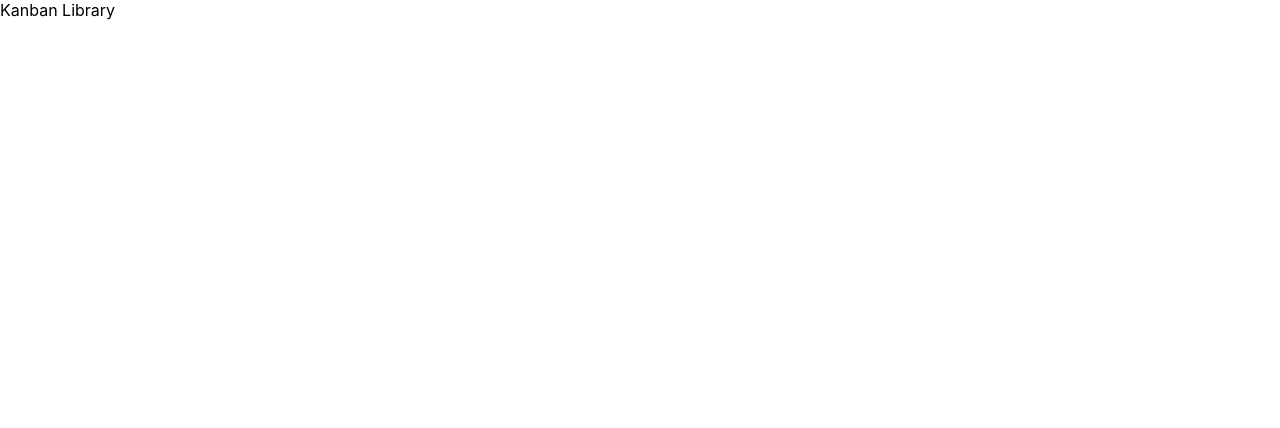
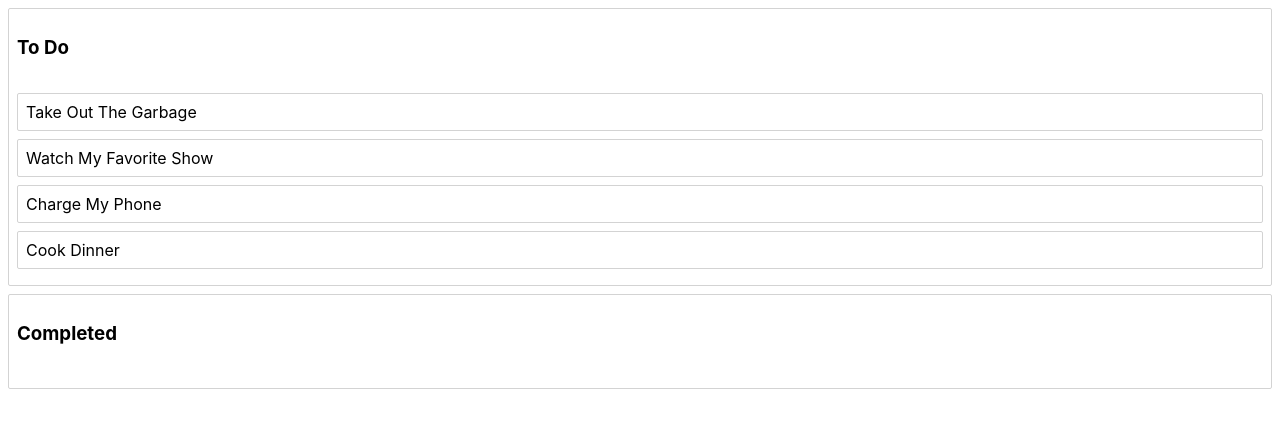
Before and after one commit to tontruongdao/kanban-bt-library, a React (Create React App) app: page / in a window 1280 px wide. Shown: the top 428 px of the page. Built offline with nearby package versions, Linux system fonts and the light colour scheme.

Commit message:
Refactored App and rendered todo List

```diff
--- a/package.json
+++ b/package.json
@@ -9,6 +9,7 @@
     "react": "^17.0.2",
     "react-dom": "^17.0.2",
     "react-scripts": "4.0.3",
+    "styled-components": "^5.2.3",
     "web-vitals": "^1.0.1"
   },
   "scripts": {
--- a/src/App.js
+++ /dev/null
@@ -1,11 +0,0 @@
-import React from 'react'
-
-const App = () => {
-  return (
-    <div>
-      Kanban Library
-    </div>
-  )
-}
-
-export default App
--- /dev/null
+++ b/src/components/App.js
@@ -0,0 +1,28 @@
+import React, { useState } from 'react'
+
+import Column from './Column'
+import data from '../data'
+
+const App = () => {
+// ##### React States
+const [todo, setTodo] = useState(data)
+
+
+  return (
+    todo.columnOrder.map((columnId) => {
+      const column = todo.columns[columnId]
+      const tasks = column.taskIds.map(task => data.tasks[task])
+
+      return (
+        <Column
+          key={column.id}
+          column={column}
+          tasks={tasks}>
+
+        </Column>
+      )
+    })
+  )
+}
+
+export default App
--- /dev/null
+++ b/src/components/Column.js
@@ -0,0 +1,37 @@
+import React from 'react'
+import styled from 'styled-components'
+
+import Task from './Task'
+
+const Column = ({ column: { title }, tasks }) => {
+
+  return (
+    <Container>
+      <Title>{title}</Title>
+      <TaskList>
+        {tasks.map((task) => (
+          <Task
+            key={task.id}
+            task={task}/>
+          )
+        )}
+      </TaskList>
+    </Container>
+  )
+}
+
+const Container = styled.div`
+  margin: 8px;
+  border: 1px solid lightgrey;
+  border-radius: 2px;
+`
+
+const Title = styled.h3`
+  padding: 8px;
+`
+
+const TaskList = styled.div`
+  padding: 8px;
+`
+
+export default Column
--- /dev/null
+++ b/src/components/Task.js
@@ -0,0 +1,20 @@
+import React from 'react'
+import styled from 'styled-components'
+
+const Task = ({ task }) => {
+  // console.log(task)
+  return (
+    <Container>
+      {task.content}
+    </Container>
+  )
+}
+
+const Container = styled.div`
+  border: 1px solid lightgrey;
+  padding: 8px;
+  margin-bottom: 8px;
+  border-radius: 2px;
+`
+
+export default Task
--- /dev/null
+++ b/src/data/index.js
@@ -0,0 +1,24 @@
+const data = {
+  tasks: {
+    'firstTask': { id: 'task-1', content: 'Take Out The Garbage'},
+    'secondTask': { id: 'task-2', content: 'Watch My Favorite Show'},
+    'thirdTask': { id: 'task-3', content: 'Charge My Phone'},
+    'fourthTask': { id: 'task-4', content: 'Cook Dinner'}
+  },
+  columns: {
+    'firstCol' : {
+      id: 'column-1',
+      title: 'To Do',
+      taskIds: ['firstTask', 'secondTask', 'thirdTask', 'fourthTask']
+    },
+    'secondCol' : {
+      id: 'column-2',
+      title: 'Completed',
+      taskIds: []
+    }
+  },
+
+  columnOrder: ['firstCol', 'secondCol'],
+}
+
+export default data
--- a/src/index.js
+++ b/src/index.js
@@ -1,7 +1,8 @@
 import React from 'react';
 import ReactDOM from 'react-dom';
 import './index.css';
-import App from './App';
+
+import App from './components/App';
 
 ReactDOM.render(
     <App />,
```
Also changed, not shown: src/components/App.css (renamed from src/App.css), 2 other files (tests, documents, lock files or other folders).
